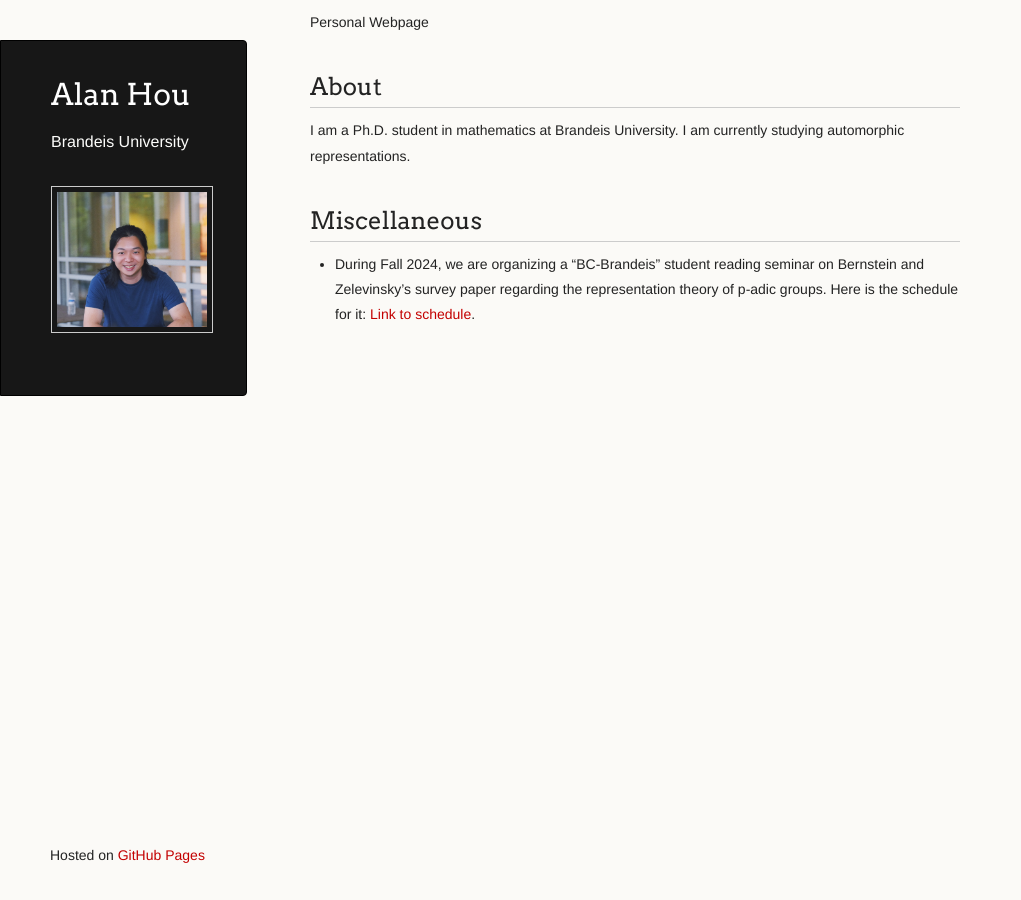
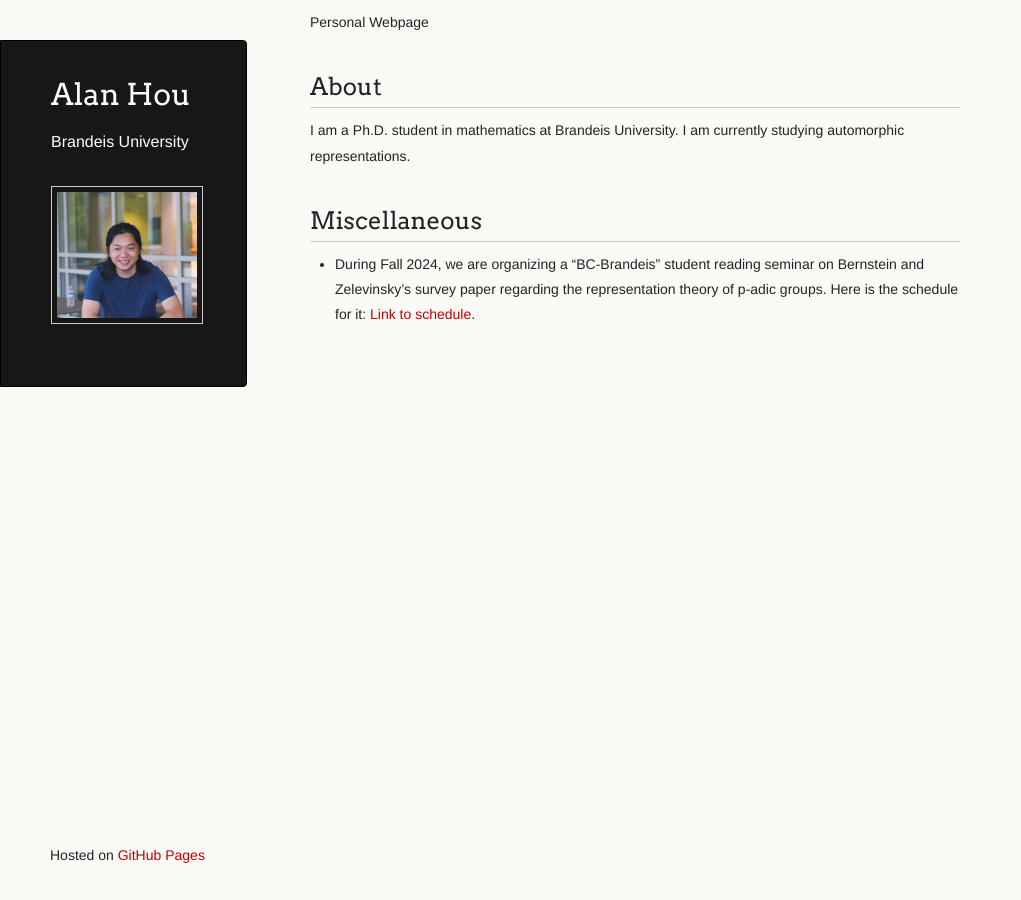
Before and after one commit to axhou/axhou.github.io, a Jekyll site: the page built from index.md, in a window 1280 px wide. Shown: the whole page, without its empty margins (0-1021 px from the left). Built offline with Jekyll 4.4.1, drawn with Linux system fonts in a browser that asks for light colours.

Commit message:
Update default.html

```diff
--- a/_layouts/default.html
+++ b/_layouts/default.html
@@ -27,7 +27,7 @@
       <header>
         <h1 class="header">{{ site.title | default: site.github.repository_name }}</h1>
         <p class="header">{{ site.description | default: site.github.project_tagline }}</p>
-        <img src="/assets/images/square.jpg" width="150">
+        <img src="/assets/images/square.jpg" width="140">
       </header>
 
       <section>
```
